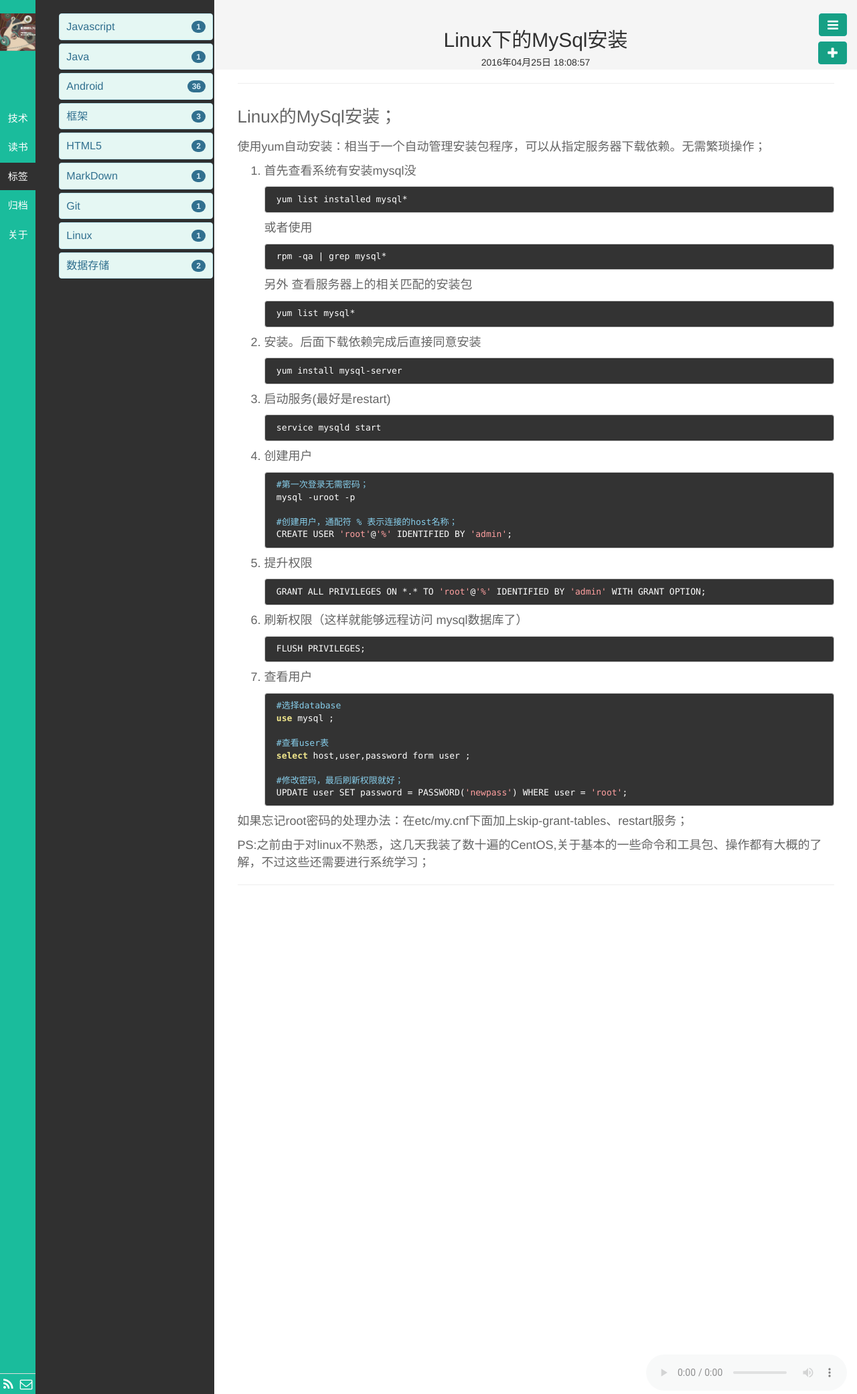
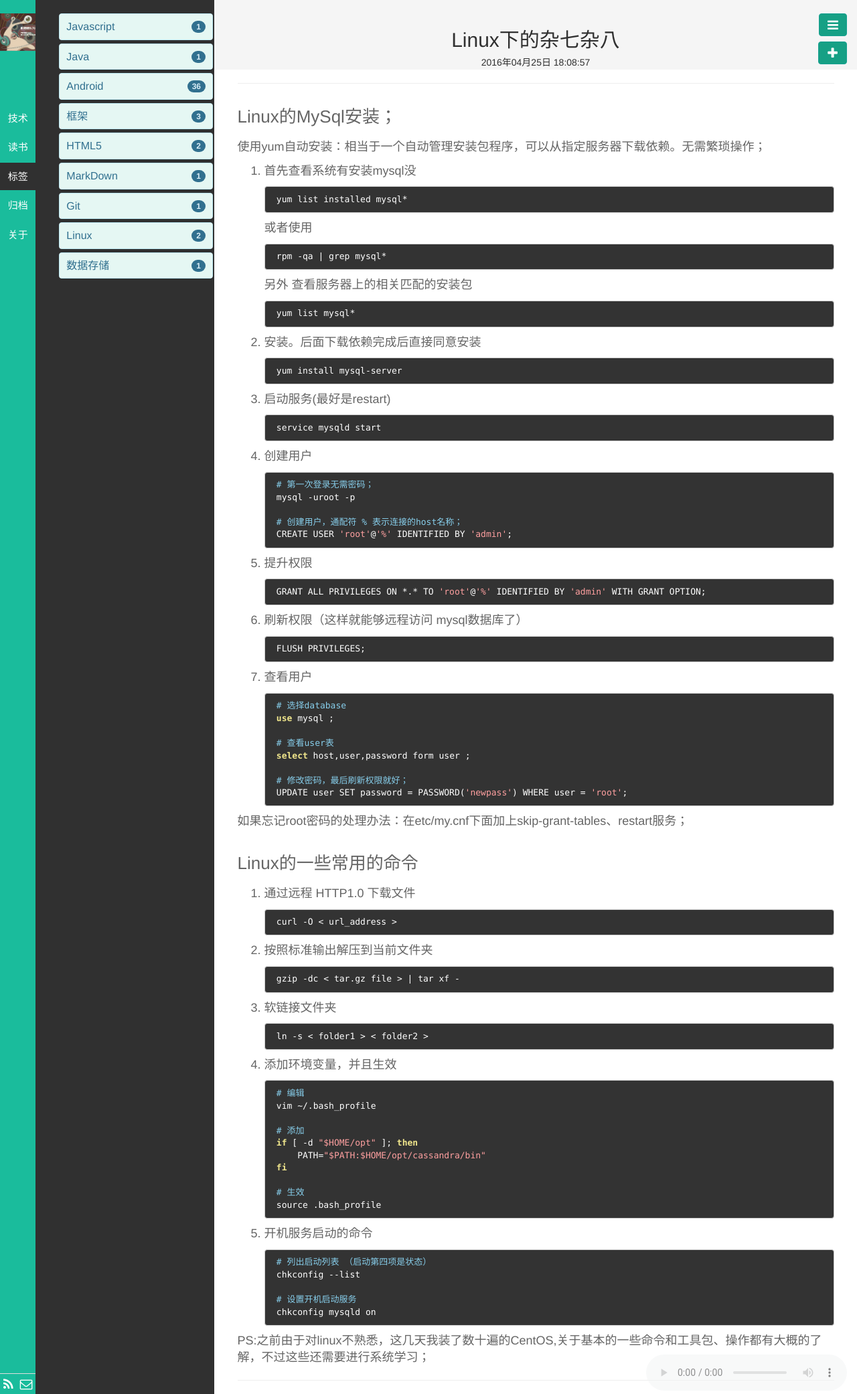
Before and after one commit to javadavid/blog, a Jekyll site: the page built from _posts/技术/2016-04-25-mysql-point01.md, in a window 1280 px wide. Shown: the whole page at 67% size. Built offline with Jekyll 4.4.1, drawn with Linux system fonts in a browser that asks for light colours; comment, search, counter and statistics services are not loaded.

Commit message:
edit post

```diff
--- a/_posts/技术/2016-04-25-mysql-point01.md
+++ b/_posts/技术/2016-04-25-mysql-point01.md
@@ -1,11 +1,11 @@
 ---
 layout: post
-title:  "Linux下的MySql安装"
+title:  "Linux下的杂七杂八"
 date: 2016/4/25 18:08:57
 categories:
 - 技术
 tags:
-- 数据存储
+- Linux
 ---
 
 ### Linux的MySql安装；
@@ -34,10 +34,10 @@
 
 4. 创建用户
 
-		#第一次登录无需密码；
+		# 第一次登录无需密码；
 		mysql -uroot -p
 
-		#创建用户，通配符 % 表示连接的host名称；
+		# 创建用户，通配符 % 表示连接的host名称；
 		CREATE USER 'root'@'%' IDENTIFIED BY 'admin';
 5. 提升权限
 
@@ -49,16 +49,54 @@
 
 7. 查看用户
 
-		#选择database
+		# 选择database
 		use mysql ;
 
-		#查看user表
+		# 查看user表
 		select host,user,password form user ;
 
-		#修改密码，最后刷新权限就好；
+		# 修改密码，最后刷新权限就好；
 		UPDATE user SET password = PASSWORD('newpass') WHERE user = 'root';
 
 
 如果忘记root密码的处理办法：在etc/my.cnf下面加上skip-grant-tables、restart服务；
 
+
+### Linux的一些常用的命令
+
+1. 通过远程 HTTP1.0 下载文件
+
+		curl -O < url_address >
+
+2. 按照标准输出解压到当前文件夹
+
+		gzip -dc < tar.gz file > | tar xf -
+
+3. 软链接文件夹
+
+		ln -s < folder1 > < folder2 >
+
+4. 添加环境变量，并且生效
+
+		# 编辑
+		vim ~/.bash_profile
+
+		# 添加
+		if [ -d "$HOME/opt" ]; then
+			PATH="$PATH:$HOME/opt/cassandra/bin"
+		fi
+
+		# 生效
+		source .bash_profile
+
+5. 开机服务启动的命令
+
+		# 列出启动列表 （启动第四项是状态）
+		chkconfig --list
+
+		# 设置开机启动服务
+		chkconfig mysqld on
+
+
+
 PS:之前由于对linux不熟悉，这几天我装了数十遍的CentOS,关于基本的一些命令和工具包、操作都有大概的了解，不过这些还需要进行系统学习；
```
